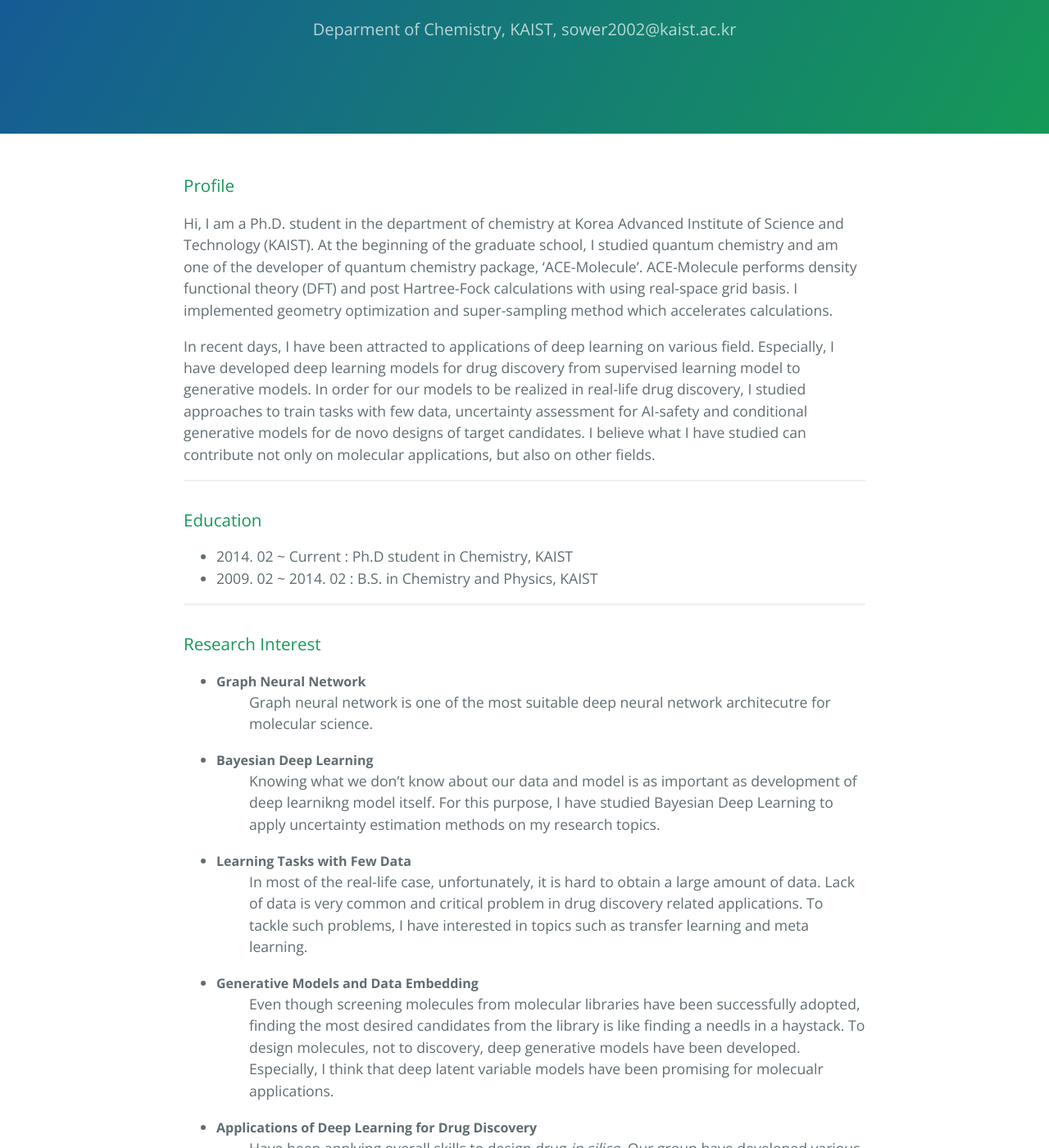
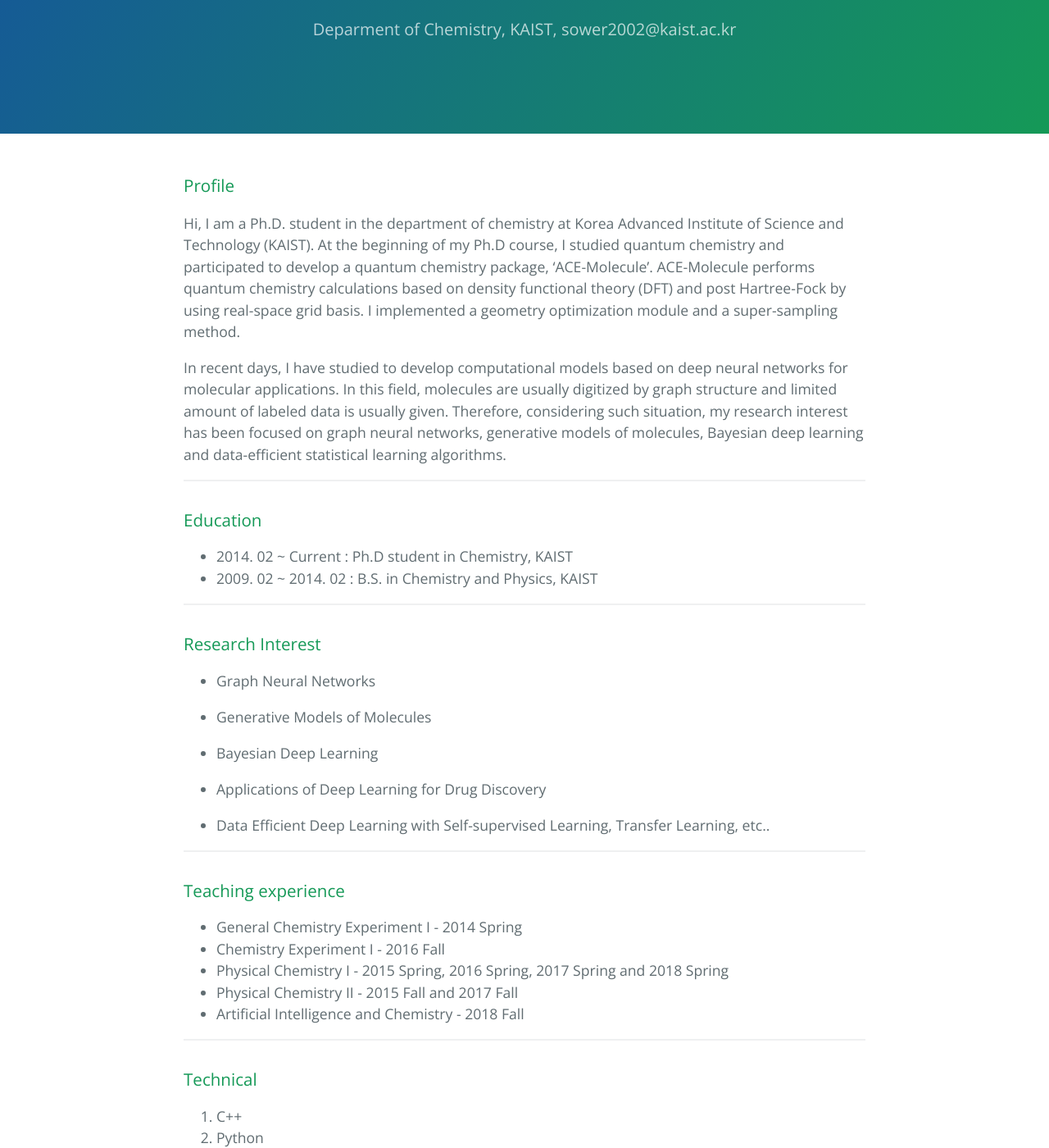
Before and after one commit to SeongokRyu/seongokryu.github.io, a Jekyll site: the page built from SeongokRyu.md, in a window 1280 px wide and 1400 px high, scrolled down 210 px. Shown: the whole window at 82% size. Built offline with Jekyll 4.4.1, drawn with Linux system fonts in a browser that asks for light colours; some of the changed text lies outside the part shown.

Commit message:
Update SeongokRyu.md

```diff
--- a/SeongokRyu.md
+++ b/SeongokRyu.md
@@ -7,9 +7,13 @@ permalink: /SeongokRyu.html
 
 ### Profile {#profile}
 
-Hi, I am a Ph.D. student in the department of chemistry at Korea Advanced Institute of Science and Technology (KAIST). At the beginning of the graduate school, I studied quantum chemistry and am one of the developer of quantum chemistry package, ‘ACE-Molecule’. ACE-Molecule performs density functional theory (DFT) and post Hartree-Fock calculations with using real-space grid basis. I implemented geometry optimization and super-sampling method which accelerates calculations.
+Hi, I am a Ph.D. student in the department of chemistry at Korea Advanced Institute of Science and Technology (KAIST).
+At the beginning of my Ph.D course, I studied quantum chemistry and participated to develop a quantum chemistry package, ‘ACE-Molecule’. ACE-Molecule performs quantum chemistry calculations based on density functional theory (DFT) and post Hartree-Fock by using real-space grid basis.
+I implemented a geometry optimization module and a super-sampling method.
 
-In recent days, I have been attracted to applications of deep learning on various field. Especially, I have developed deep learning models for drug discovery from supervised learning model to generative models. In order for our models to be realized in real-life drug discovery, I studied approaches to train tasks with few data, uncertainty assessment for AI-safety and conditional generative models for de novo designs of target candidates. I believe what I have studied can contribute not only on molecular applications, but also on other fields.
+In recent days, I have studied to develop computational models based on deep neural networks for molecular applications.
+In this field, molecules are usually digitized by graph structure and limited amount of labeled data is usually given.
+Therefore, considering such situation, my research interest has been focused on graph neural networks, generative models of molecules, Bayesian deep learning and data-efficient statistical learning algorithms.
 
 ------
 
@@ -22,20 +26,15 @@ In recent days, I have been attracted to applications of deep learning on variou
 
 ### Research Interest {#research_interest}
 
-* Graph Neural Network
-  : Graph neural network is one of the most suitable deep neural network architecutre for molecular science.
+* Graph Neural Networks
+
+* Generative Models of Molecules
 
 * Bayesian Deep Learning
-  : Knowing what we don't know about our data and model is as important as development of deep learnikng model itself. For this purpose, I have studied Bayesian Deep Learning to apply uncertainty estimation methods on my research topics.
-
-* Learning Tasks with Few Data
-  : In most of the real-life case, unfortunately, it is hard to obtain a large amount of data. Lack of data is very common and critical problem in drug discovery related applications. To tackle such problems, I have interested in topics such as transfer learning and meta learning.
-
-* Generative Models and Data Embedding
-  : Even though screening molecules from molecular libraries have been successfully adopted, finding the most desired candidates from the library is like finding a needls in a haystack. To design molecules, not to discovery, deep generative models have been developed. Especially, I think that deep latent variable models have been promising for molecualr applications.
 
 * Applications of Deep Learning for Drug Discovery
-  : Have been applying overall skills to design drug _in silico_. Our group have developed various models to realize drug discovery from _in silico_ to _in real-life_.
+
+* Data Efficient Deep Learning with Self-supervised Learning, Transfer Learning, etc..
 
 -------
 
@@ -53,18 +52,23 @@ In recent days, I have been attracted to applications of deep learning on variou
 
 1. C++
 1. Python
-1. TensorFlow, Keras and PyTorch
+1. TensorFlow and PyTorch
 1. Linux
 
 ------
 
 ### Publications {#publications}
 
-Uncertainty qunatification of molecular property prediction using Bayesian neural network models
-: __Seongok Ryu__, Yongchan Kwon, and Woo Youn Kim, Workshop on "Machine Learning for Molecules and Materials" @ NeurIPS 2018
 
 
-Deeply learning molecular structure-property relationships using graph attention neural network
+Predicting Drug-target Interaction Using a Novel Graph Neural Network with 3D Structure-embedded Graph Representation
+: Jaechang Lim, __Seongok Ryu__, Kyubyong Park, Yojoong Choe, Jiyeon Ham, and Woo Youn Kim, Journal of Chemical Information and Modeling, (2019)
+
+A Bayesian graph convolutional network for reliable prediction of molecular properties with uncertainty quantification
+: __Seongok Ryu__, Yongchan Kwon, and Woo Youn Kim, Chemical Science (2019)
+
+
+Deeply learning molecular structure-property relationships using attention- and gate- augmented neural network
 : __Seongok Ryu__, Jaechang Lim, and Woo Youn Kim. arXiv:1805.10988 (2018)
 
 
```
